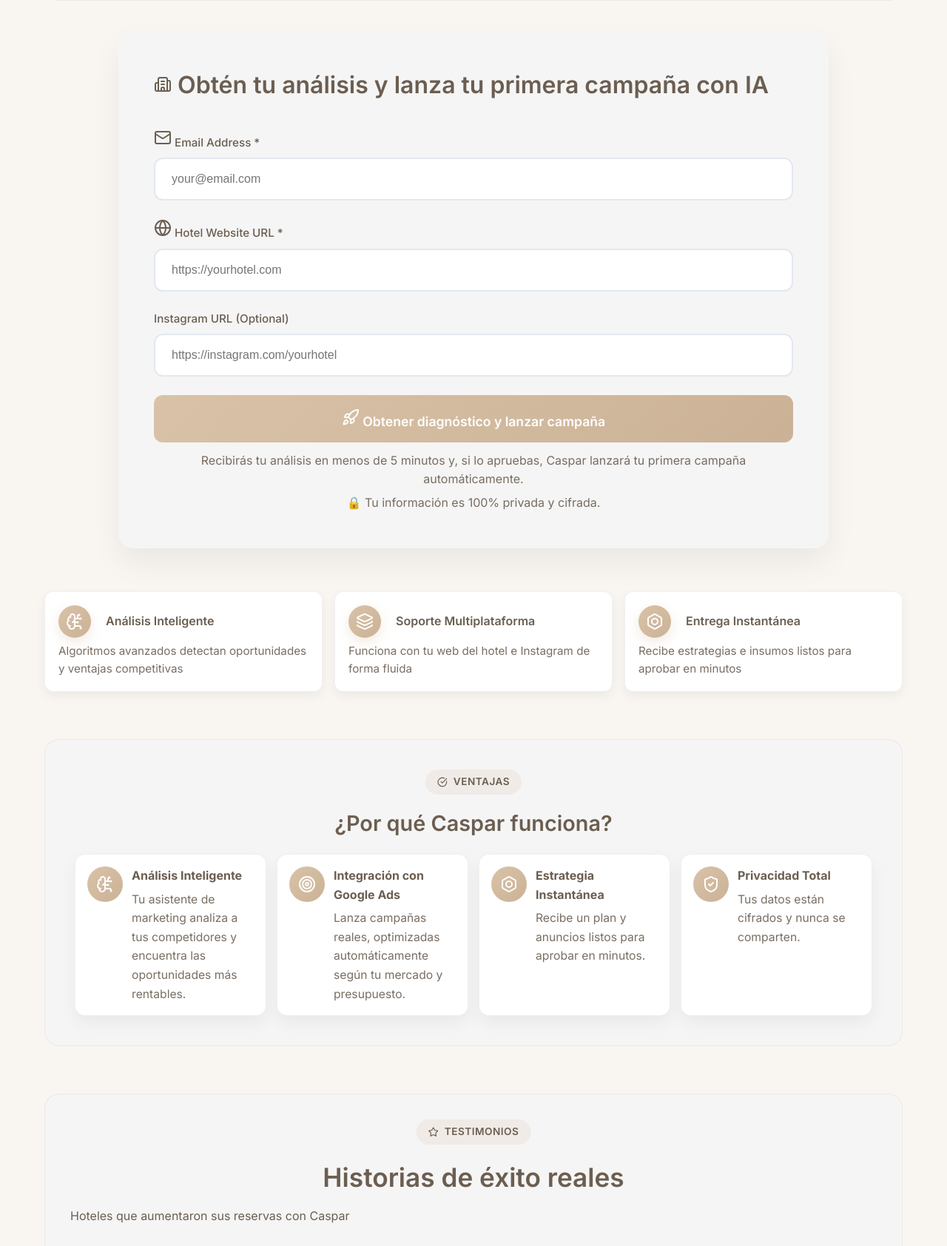
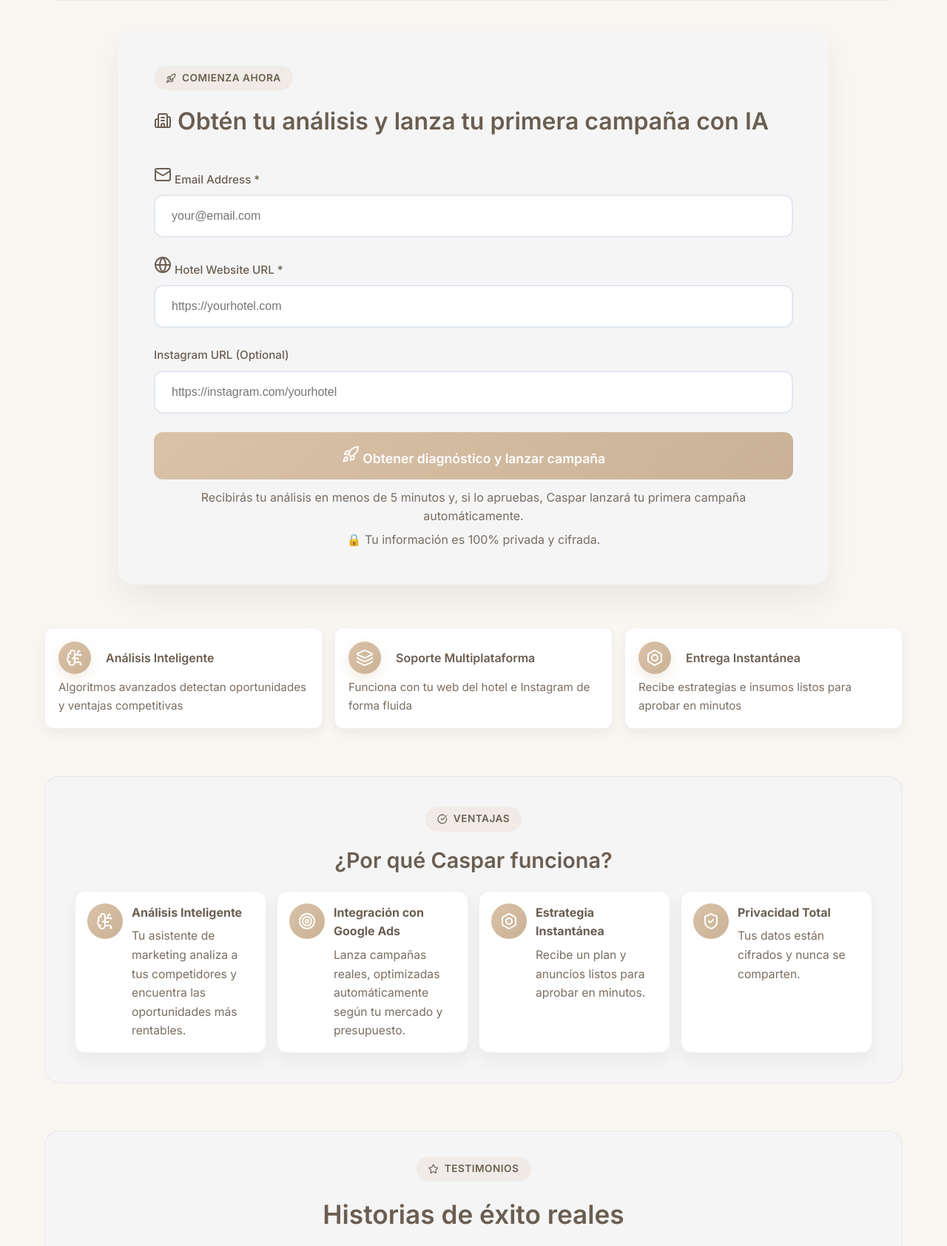
Before and after one commit to ArielSanroj/marketingagent, a Flask app: page / in a window 1280 px wide. Shown: the part 3069-4753 px from the top of the page at 74% size. Run offline with Flask 3, Linux system fonts and the light colour scheme.

Commit message:
Agregar header a sección de formulario

```diff
--- a/frontend/templates/index.html
+++ b/frontend/templates/index.html
@@ -714,6 +714,10 @@
 
 
             <div class="form-section" id="formSection">
+                <div style="display:inline-flex;align-items:center;gap:8px;background:rgba(217,194,168,0.2);padding:6px 16px;border-radius:20px;margin-bottom:16px;font-size:0.85rem;color:#6B5E51;font-weight:600;text-transform:uppercase;letter-spacing:0.5px;">
+                    <i data-lucide="rocket" style="width:14px;height:14px;"></i>
+                    <span>Comienza Ahora</span>
+                </div>
                 <h2><i data-lucide="building-2"></i> Obtén tu análisis y lanza tu primera campaña con IA</h2>
                 <form id="analysisForm">
                     <div class="form-group">
```
